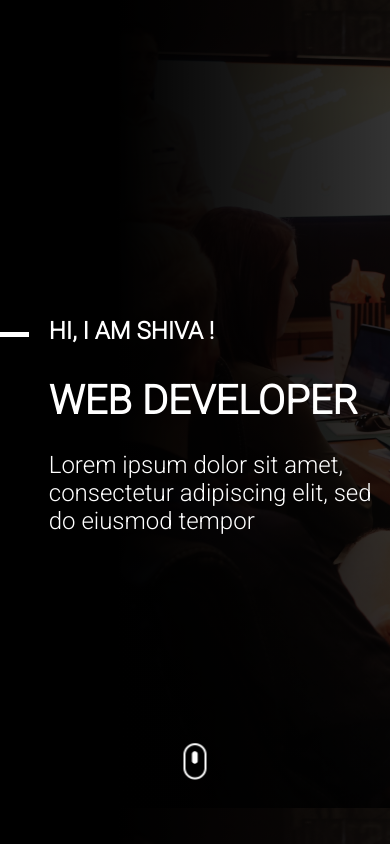
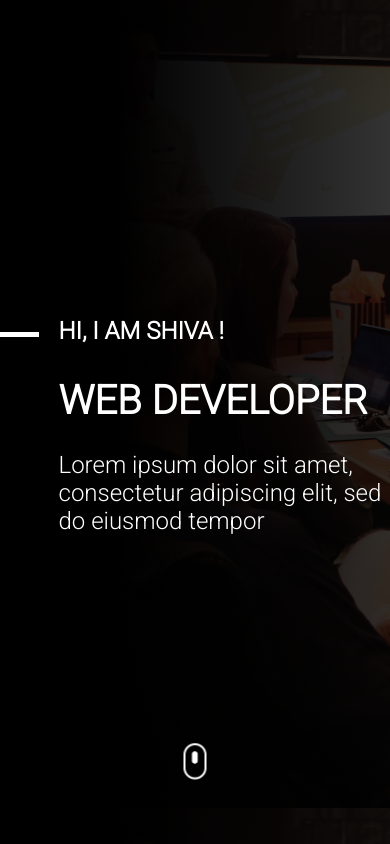
Before and after one commit to shivasankari3101/Portfolio-website, a React (Create React App) app: page / in a window 390 px wide. Shown: the top 844 px of the page. Built offline with nearby package versions, Linux system fonts and the light colour scheme.

Commit message:
Minor changes

```diff
--- a/src/components/Home/Home.module.css
+++ b/src/components/Home/Home.module.css
@@ -60,7 +60,7 @@
         height: 100%;
         padding: 0;
         font-size: 1.5rem;
-        grid-template-columns: 10% 90%;
+        grid-template-columns: 10% 85%;
         justify-content: center;
         align-content: space-evenly;
         grid-gap: 5%;
```
